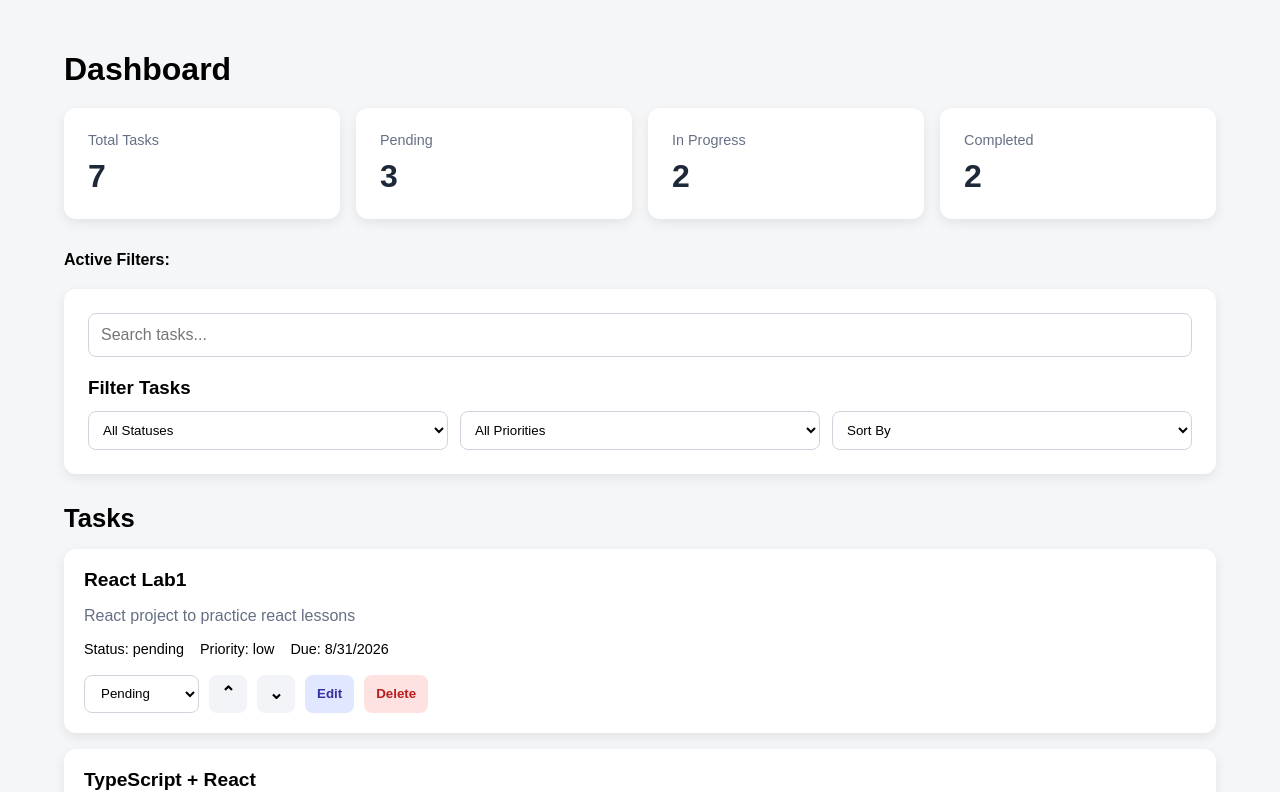
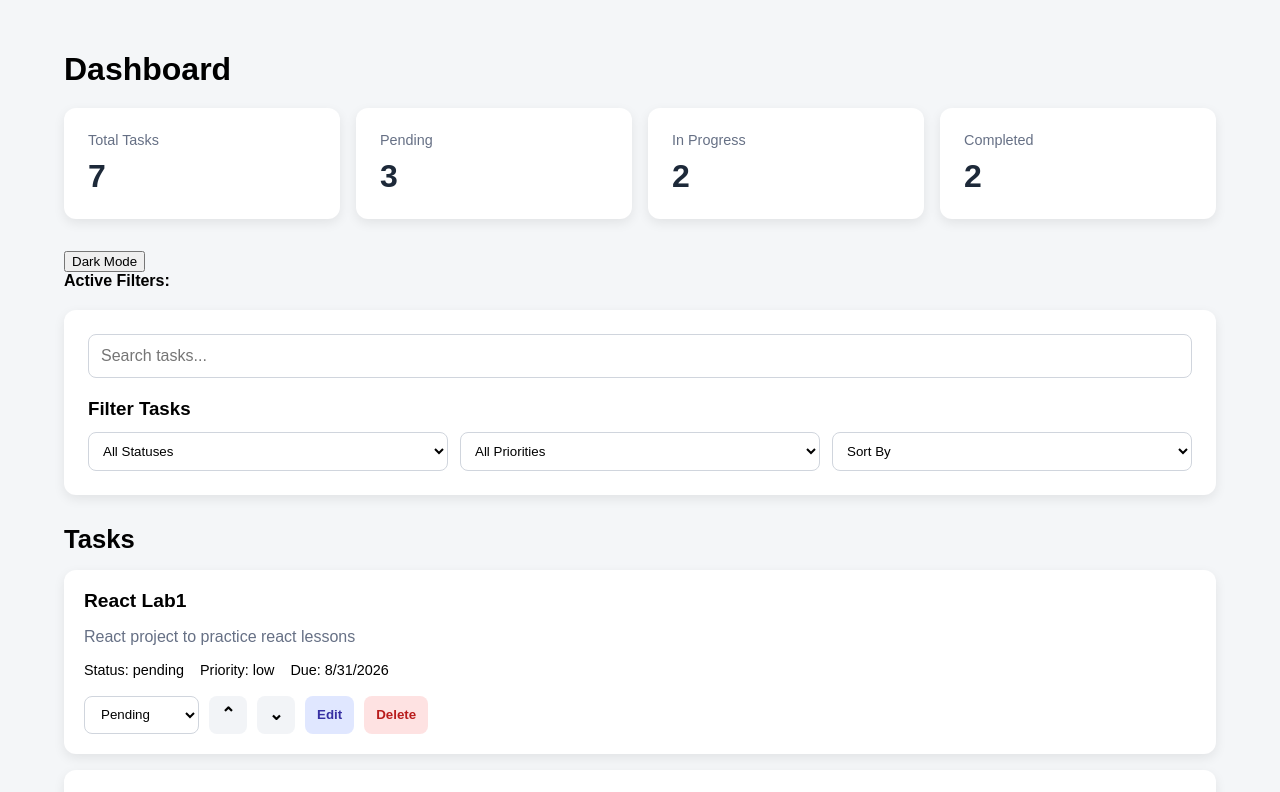
Before and after one commit to mercytv932/Task_Management_dashboard, a React (Vite) app: page / in a window 1280 px wide. Shown: the top 792 px of the page. Built offline with nearby package versions, Linux system fonts and the light colour scheme.

Commit message:
Light/Dark Toggle functionality done

```diff
--- a/src/App.tsx
+++ b/src/App.tsx
@@ -24,6 +24,8 @@ function App() {
   const [search, setSearch] = useState("");
   const [sortBy, setSortBy] = useState("default");
   const [editingTask, setEditingTask] = useState<Task | null>(null);
+  const [darkMode, setDarkMode] = useState(false);
+
   useEffect(() => {
     localStorage.setItem("tasks", JSON.stringify(taskList));
   }, [taskList]);
@@ -148,9 +150,16 @@ function App() {
     setTaskList(updatedTasks);
   }
 
+  function handleThemeChange() {
+    setDarkMode(!darkMode);
+  }
+
   return (
-    <div className="app">
+    <div className={darkMode ? "app dark-mode" : "app"}>
       <Dashboard tasks={taskList} />
+      <button className="theme-button" onClick={handleThemeChange}>
+        {darkMode ? "Light Mode" : "Dark Mode"}
+      </button>
 
       <div className="active-filters">
         <p>Active Filters:</p>
```
